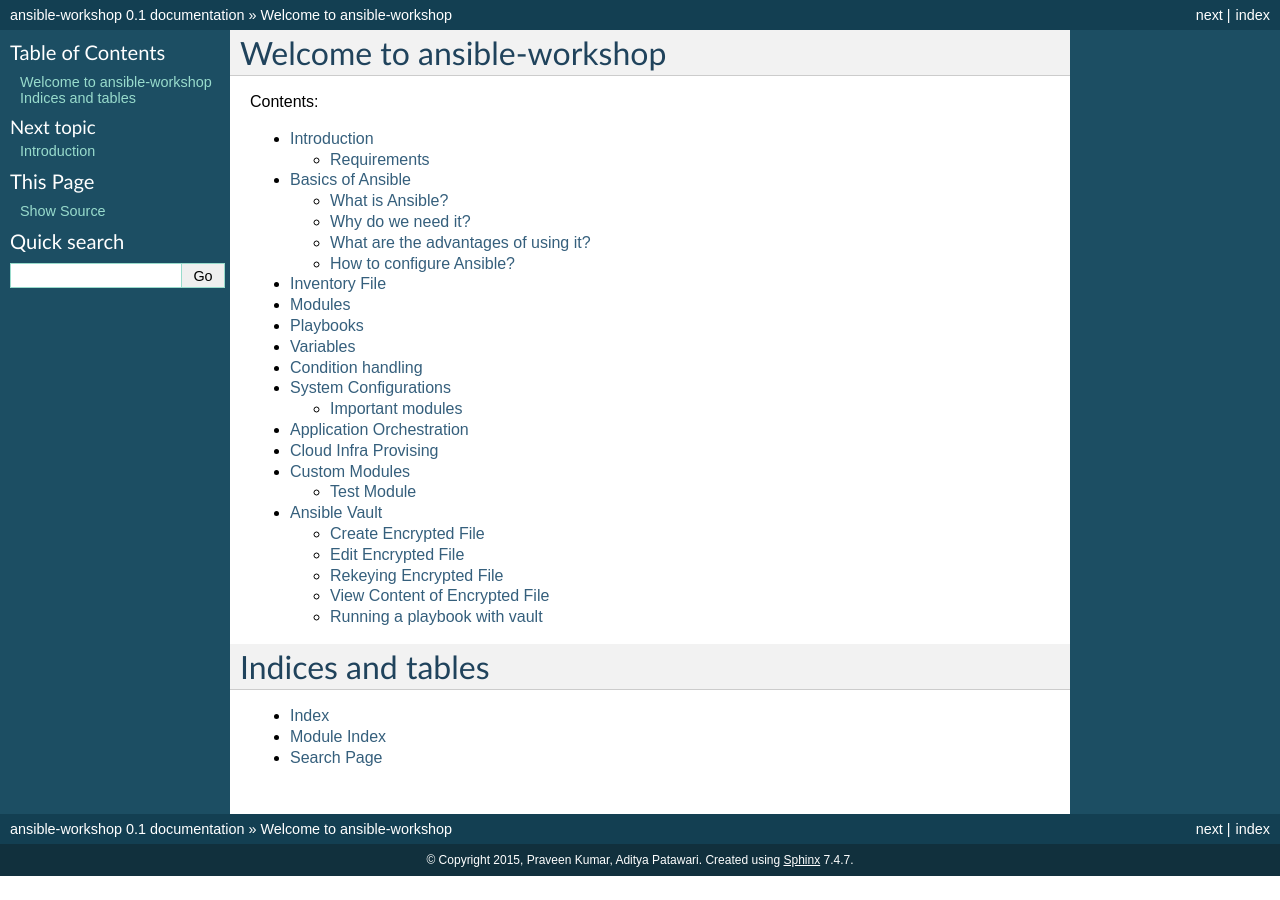
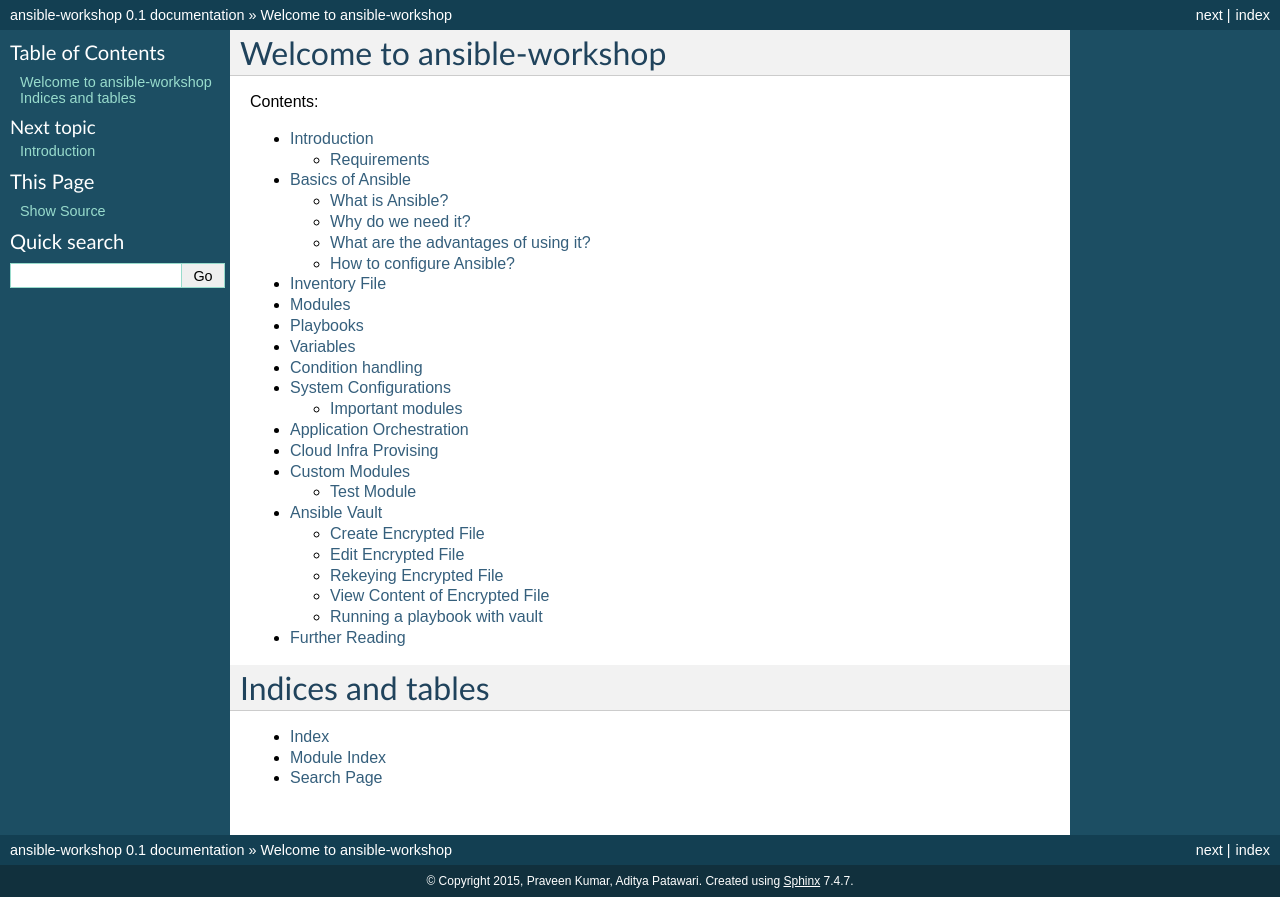
Before and after one commit to adimania/workshop-ansible, a Sphinx documentation site: the page built from docs/index.rst, in a window 1280 px wide. Built offline with Sphinx 7.4.7, drawn with Linux system fonts in a browser that asks for light colours.

Commit message:
further reading

```diff
--- /dev/null
+++ b/docs/further_reading.rst
@@ -0,0 +1,6 @@
+Further Reading
+===============
+
+* Ansible Documentation: http://docs.ansible.com/ansible/
+* Fedora's Ansible repo: https://infrastructure.fedoraproject.org/cgit/ansible.git
+* Introduction to Ansible Video: https://www.youtube.com/watch?v=ak4yW6mF7Ns
--- a/docs/index.rst
+++ b/docs/index.rst
@@ -24,6 +24,7 @@
     cloud_infra
     custom_modules
     vault
+    further_reading
 
 
 Indices and tables
```
